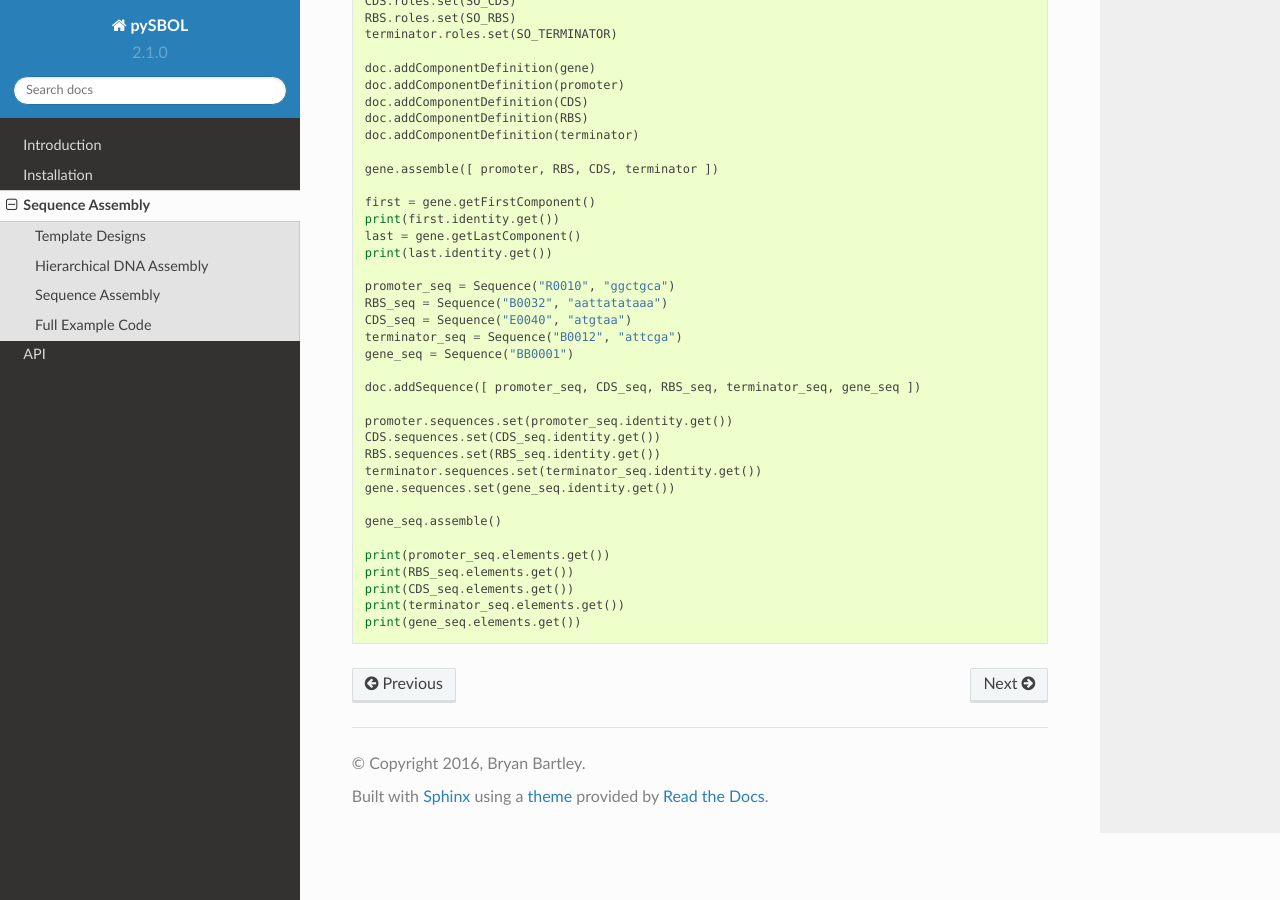
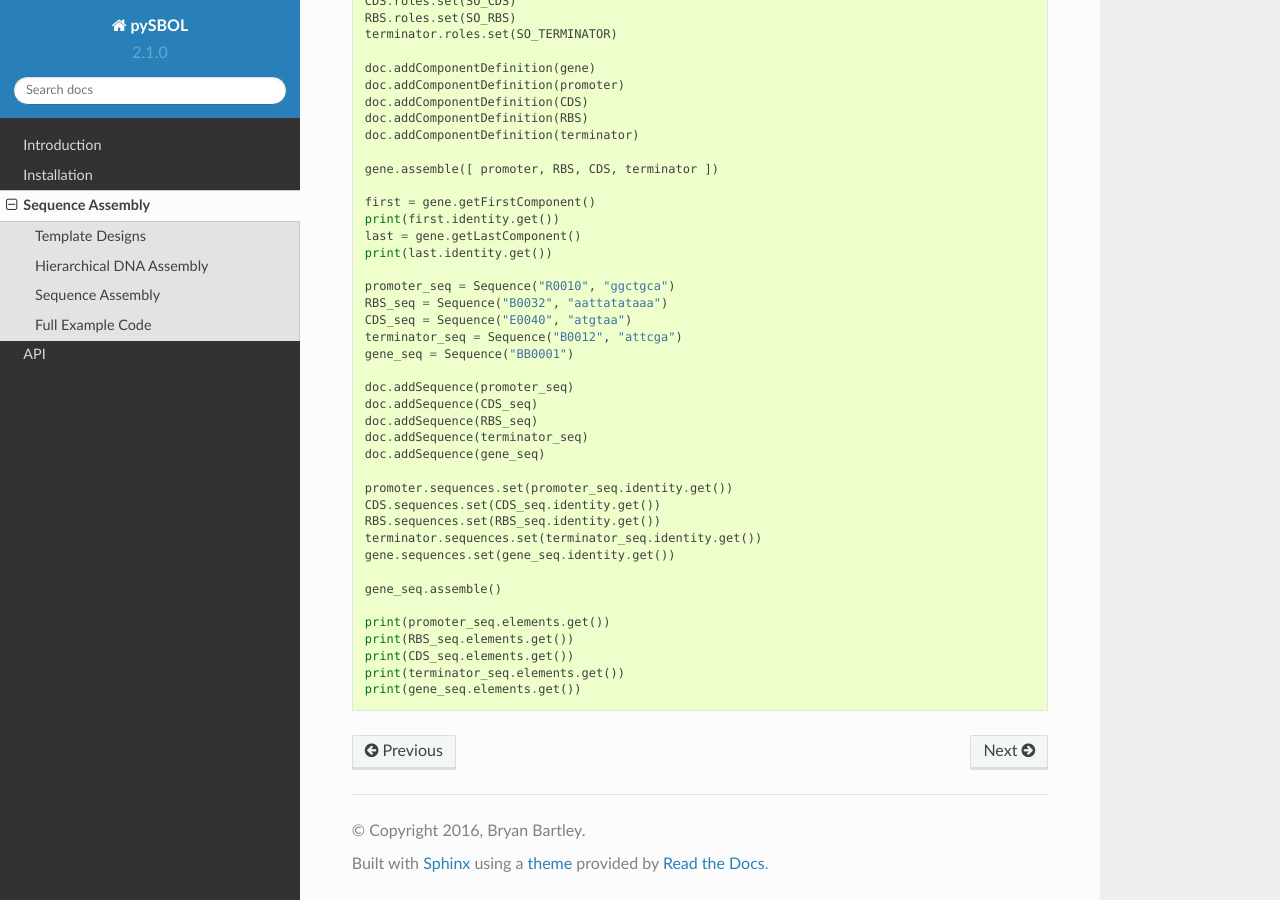
Before and after one commit to SynBioDex/pySBOL, a Sphinx documentation site: the page built from docs/sbol_examples.rst, in a window 1280 px wide and 900 px high, scrolled down 2106 px. Built offline with Sphinx 7.4.7 and the Read the Docs theme 2.0.0, drawn with Linux system fonts in a browser that asks for light colours.

Commit message:
Update examples/Fix #31

```diff
--- a/docs/sbol_examples.rst
+++ b/docs/sbol_examples.rst
@@ -103,7 +103,11 @@ Full example code is provided below, which will create a file called
 	terminator_seq = Sequence("B0012", "attcga")
 	gene_seq = Sequence("BB0001")
 
-	doc.addSequence([ promoter_seq, CDS_seq, RBS_seq, terminator_seq, gene_seq ])
+	doc.addSequence(promoter_seq)
+	doc.addSequence(CDS_seq)
+	doc.addSequence(RBS_seq)
+	doc.addSequence(terminator_seq)
+	doc.addSequence(gene_seq)
 
 	promoter.sequences.set(promoter_seq.identity.get())
 	CDS.sequences.set(CDS_seq.identity.get())
```
